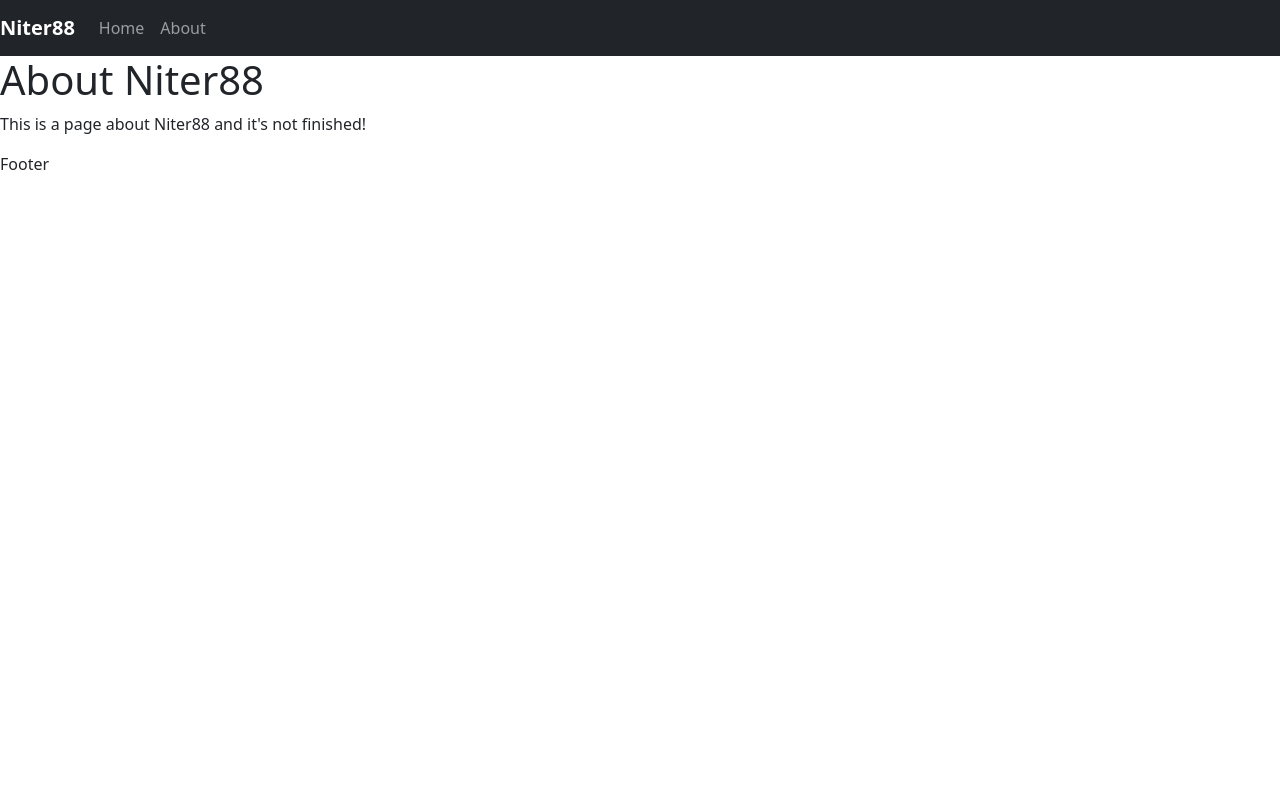
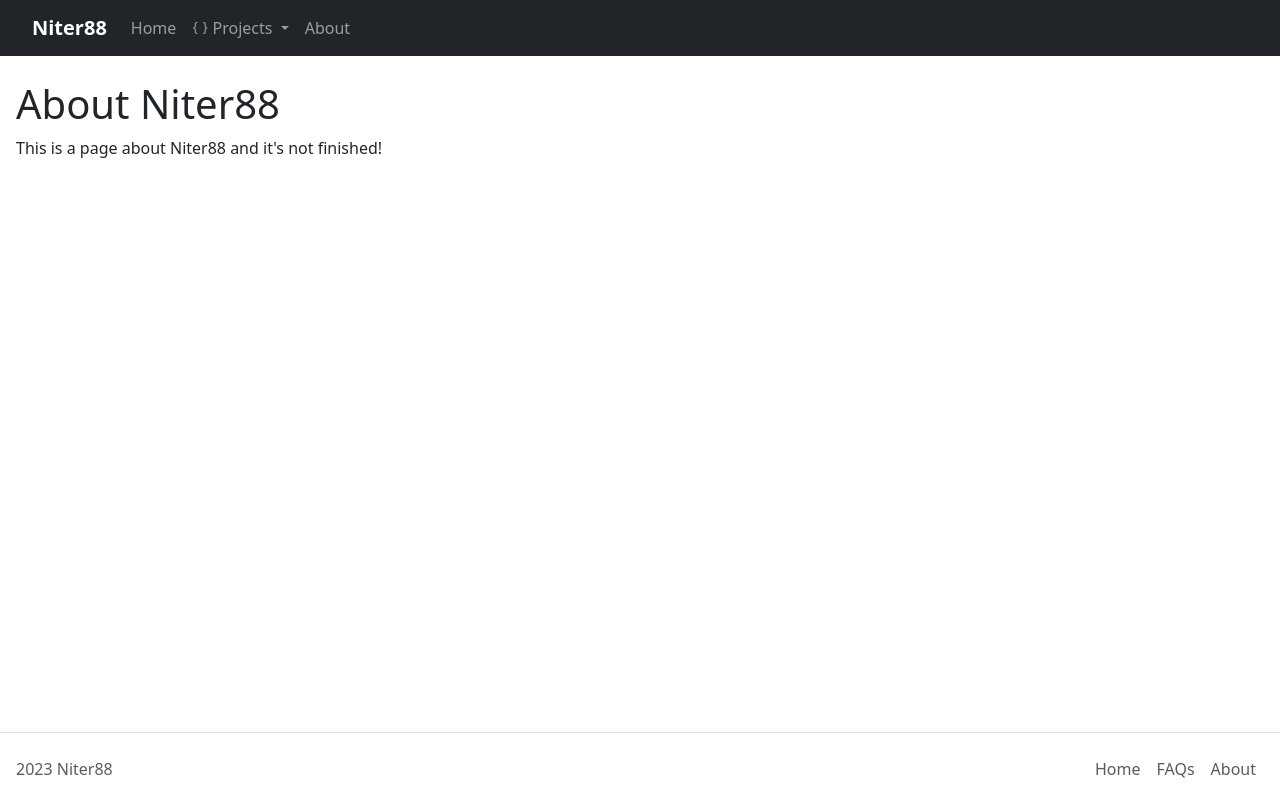
Before and after one commit to Niter88/niter88.github.io, a plain HTML site: page v/about.html in a window 1280 px wide. Drawn offline with nearby package versions, Linux system fonts and the light colour scheme.

Commit message:
ADDED several adjustments to the style

```diff
--- a/css/styles.css
+++ b/css/styles.css
@@ -0,0 +1,35 @@
+/*
+    Sticky footer styles
+ */
+html {
+    position: relative;
+    min-height: 100%;
+}
+
+body {
+    /* Margin bottom by footer height */
+    margin-bottom: 60px;
+}
+
+footer {
+    padding-left: 16px;
+    padding-right: 16px;
+    position: absolute;
+    bottom: 0;
+    width: 100%;
+    /* Set the fixed height of the footer here */
+    height: 44px;
+}
+/*
+    end Sticky footer styles
+*/
+
+.main-container {
+    margin-top: 64px;
+    padding: 16px;
+}
+
+.navbar {
+    padding-left: 32px;
+    padding-right: 32px;
+}
--- a/js/content-loader.js
+++ b/js/content-loader.js
@@ -38,7 +38,7 @@ function loadMainContent() {
         type: 'GET',
         dataType: 'html',
         success: function (data) {
-            $('#main-content-container').replaceWith(data);
+            $('#main-content-container').html(data);
         },
         error: function () {
             console.error('Error loading main content.');
--- a/loaders/footer-container.html
+++ b/loaders/footer-container.html
@@ -1 +1,17 @@
-<p>Footer</p>
+
+<footer class="d-flex flex-wrap justify-content-between align-items-center py-3 my-4 border-top">
+    <p class="col-md-4 mb-0 text-muted"><span id="current-year"></span> Niter88</p>
+
+    <a href="/" class="col-md-4 d-flex align-items-center justify-content-center mb-3 mb-md-0 me-md-auto link-dark text-decoration-none">
+        <svg class="bi me-2" width="40" height="32"><use xlink:href="#bootstrap"></use></svg>
+    </a>
+
+    <ul class="nav col-md-4 justify-content-end">
+        <li class="nav-item"><a href="/index" class="nav-link px-2 text-muted">Home</a></li>
+        <li class="nav-item"><a href="#" class="nav-link px-2 text-muted">FAQs</a></li>
+        <li class="nav-item"><a href="/v/about.html" class="nav-link px-2 text-muted">About</a></li>
+    </ul>
+    <script>
+        $("#current-year").html(new Date().getFullYear());
+    </script>
+</footer>
--- a/loaders/main-content.html
+++ b/loaders/main-content.html
@@ -1,6 +1,6 @@
 <nav id="navigation-bar-container"></nav>
 
-<div id="main-content-container"></div>
+<div id="main-content-container" class="main-container"></div>
 
 <div id="footer-container"></div>
 
--- a/loaders/navigation-bar.html
+++ b/loaders/navigation-bar.html
@@ -1,10 +1,29 @@
-<nav class="navbar navbar-expand-sm navbar-dark bg-dark">
+<nav class="navbar navbar-expand-sm navbar-dark fixed-top bg-dark">
     <div class="collapse navbar-collapse">
         <a class="navbar-brand" href="/index"><b>Niter88</b></a>
         <ul class="navbar-nav mr-auto">
             <li class="nav-item active">
                 <a class="nav-link" href="/index">Home</a>
             </li>
+
+            <li class="nav-item dropdown">
+                <a class="nav-link dropdown-toggle" href="#" id="dropdown01" data-bs-toggle="dropdown" aria-haspopup="true" aria-expanded="false">
+                    <i class="bi bi-braces"></i> Projects
+                </a>
+                <div class="dropdown-menu" aria-labelledby="dropdown01">
+                    <a class="dropdown-item" href="https://vrchat.com/home/launch?worldId=wrld_94921dcd-c743-47ac-a9ec-cf39c9c430ce" target="_blank">
+                        Niter88 City on VRChat  <i class="bi bi-box-arrow-up-right"></i>
+                    </a>
+                    <a class="dropdown-item" href="#">
+                        Another action  <i class="bi bi-box-arrow-up-right"></i>
+                    </a>
+                    <a class="dropdown-item" href="https://beta.character.ai/chat?char=gCtNiChPipXQYcfZn65FNNMumn5MKCbYa-yt6MXt1oM" target="_blank">
+                        Your depression support AI  <i class="bi bi-box-arrow-up-right"></i>
+                    </a>
+                </div>
+            </li>
+
+
             <!-- this one at the end -->
             <li class="nav-item active">
                 <a class="nav-link" href="/v/about.html">About</a>
--- a/v/about.html
+++ b/v/about.html
@@ -2,9 +2,10 @@
 <html lang="en">
 <head>
     <meta charset="utf-8">
-    <title>My Page Title</title>
-    <meta name="description" content="My Page Description">
+    <title>Niter88 about</title>
+    <meta name="description" content="About the person of Niter88">
     <link href="https://cdn.jsdelivr.net/npm/bootstrap@5.3.1/dist/css/bootstrap.min.css" rel="stylesheet" integrity="sha384-4bw+/aepP/YC94hEpVNVgiZdgIC5+VKNBQNGCHeKRQN+PtmoHDEXuppvnDJzQIu9" crossorigin="anonymous">
+    <link rel="stylesheet" href="https://cdn.jsdelivr.net/npm/bootstrap-icons@1.10.5/font/bootstrap-icons.css">
     <link rel="stylesheet" href="/css/styles.css?v=1.0">
 </head>
 <body>
@@ -15,8 +16,9 @@
         // Define a constant variable to hold the name of the main content file
         const MAIN_CONTENT_FILE = '/views/about-p.html';
     </script>
+    <script src="https://code.jquery.com/jquery-3.6.0.min.js" integrity="sha256-/xUj+3OJU5yExlq6GSYGSHk7tPXikynS7ogEvDej/m4=" crossorigin="anonymous"></script>
+    <script src="https://cdn.jsdelivr.net/npm/@popperjs/core@2.11.6/dist/umd/popper.min.js" integrity="sha384-oBqDVmMz9ATKxIep9tiCxS/Z9fNfEXiDAYTujMAeBAsjFuCZSmKbSSUnQlmh/jp3" crossorigin="anonymous"></script>
     <script src="https://cdn.jsdelivr.net/npm/bootstrap@5.3.1/dist/js/bootstrap.bundle.min.js" integrity="sha384-HwwvtgBNo3bZJJLYd8oVXjrBZt8cqVSpeBNS5n7C8IVInixGAoxmnlMuBnhbgrkm" crossorigin="anonymous"></script>
-    <script src="https://code.jquery.com/jquery-3.6.0.min.js" integrity="sha256-/xUj+3OJU5yExlq6GSYGSHk7tPXikynS7ogEvDej/m4=" crossorigin="anonymous"></script>
     <!-- <script src="js/scripts.js"></script> -->
     <script src="/js/main-loader.js"></script>
 </body>
```
Also changed, not shown: index.html (added, +25 -0 lines).
